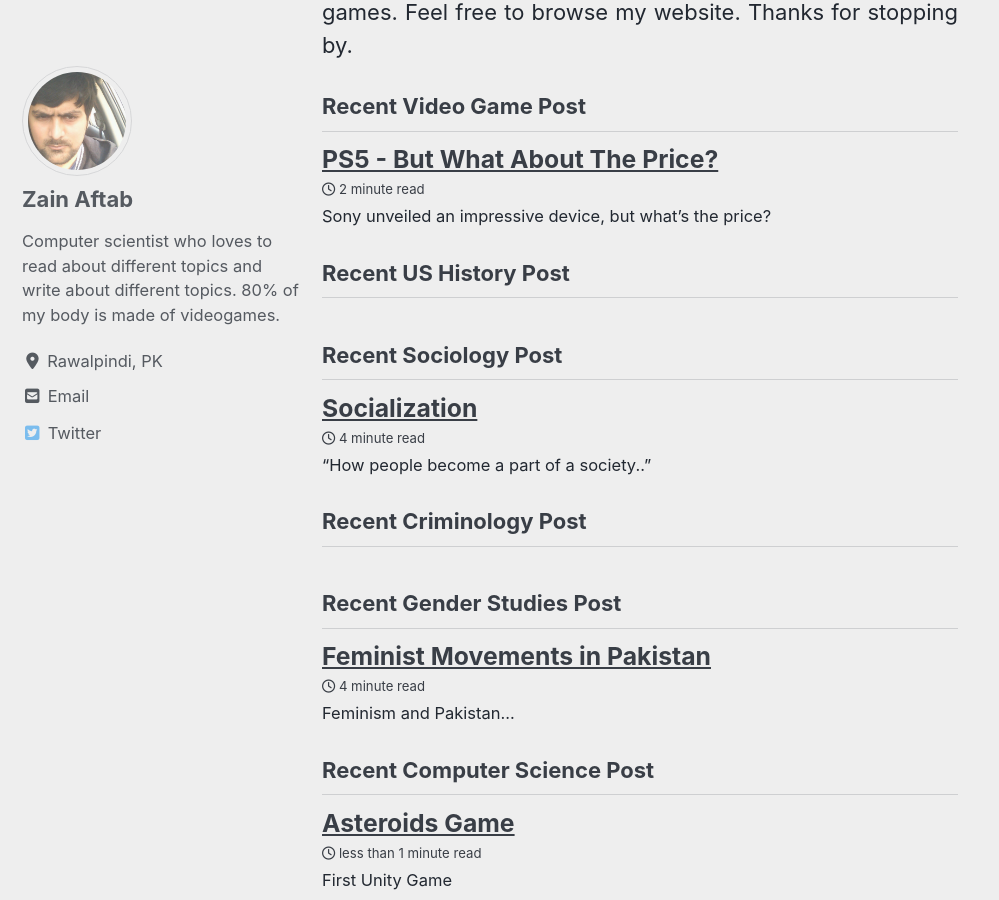
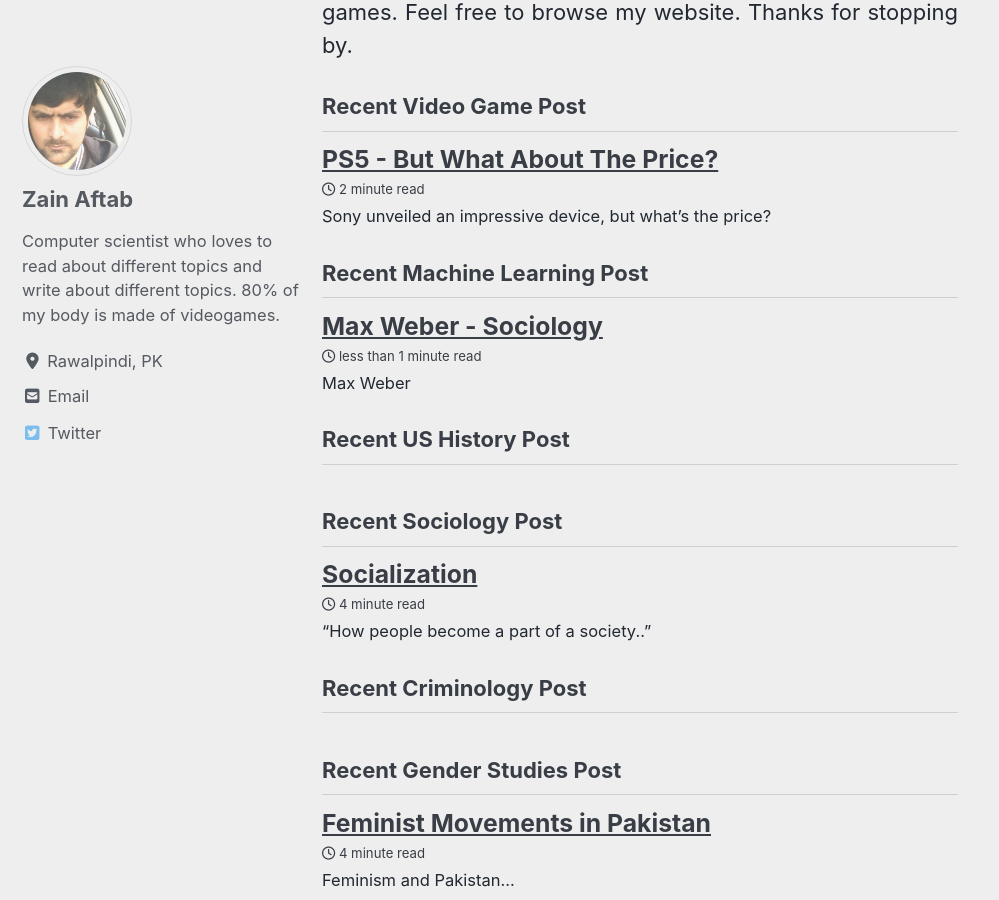
Before and after one commit to zainaftab2225/zainaftab2225.github.io, a Jekyll site: the page built from index.html, in a window 1280 px wide and 900 px high, scrolled down 536 px. Shown: the whole window, without its empty margins (0-999 px from the left). Built offline with Jekyll 4.4.1, drawn with Linux system fonts in a browser that asks for light colours; cached includes are drawn as plain includes; nearby versions of some CDN libraries; the list of posts is cut into pages by our own code.

Commit message:
machine learning added

```diff
--- a/_data/ui-text.yml
+++ b/_data/ui-text.yml
@@ -40,6 +40,7 @@
   recent_genderstudies_post  : "Recent Gender Studies Post"
   recent_historyofusa_post   : "Recent US History Post"
   recent_criminology_post    : "Recent Criminology Post"
+  recent_machinelearning_post    : "Recent Machine Learning Post"
   recent_worldhistory_post    : "Recent World History Post"
   recent_cs_post             : "Recent Computer Science Post"
   undefined_wpm              : "Undefined parameter words_per_minute at _config.yml"
--- a/_layouts/home.html
+++ b/_layouts/home.html
@@ -10,6 +10,10 @@
 
 <h3 class="archive__subtitle">{{ site.data.ui-text[site.locale].recent_videogame_post | default: "Recent Video Game Post" }}</h3>
 {% assign post = site.videogames.last %}
+{% include archive-single.html sort_by='date' sort_order='reverse' %}
+
+<h3 class="archive__subtitle">{{ site.data.ui-text[site.locale].recent_machinelearning_post | default: "Recent Machine Learning Post" }}</h3>
+{% assign post = site.machinelearning.last %}
 {% include archive-single.html sort_by='date' sort_order='reverse' %}
 
 <h3 class="archive__subtitle">{{ site.data.ui-text[site.locale].recent_historyofusa_post | default: "Recent History of USA Post" }}</h3>
```
